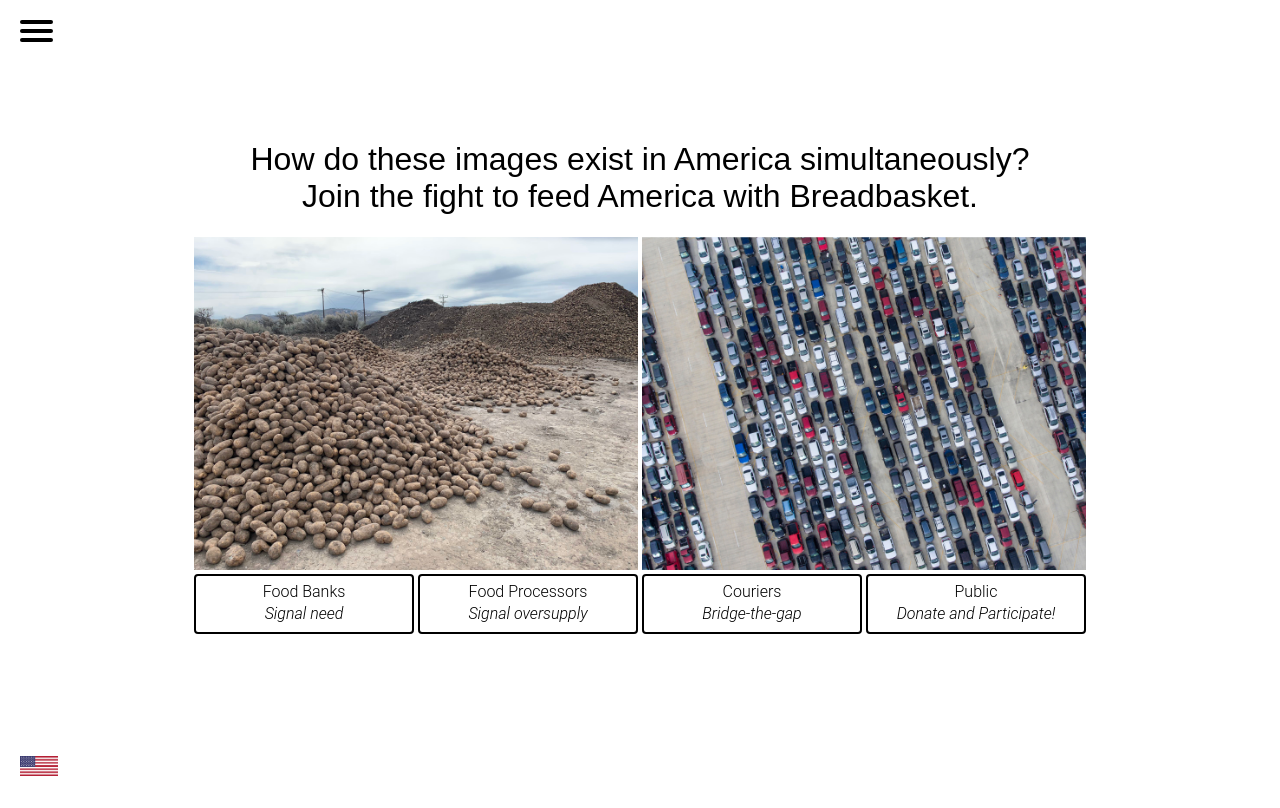
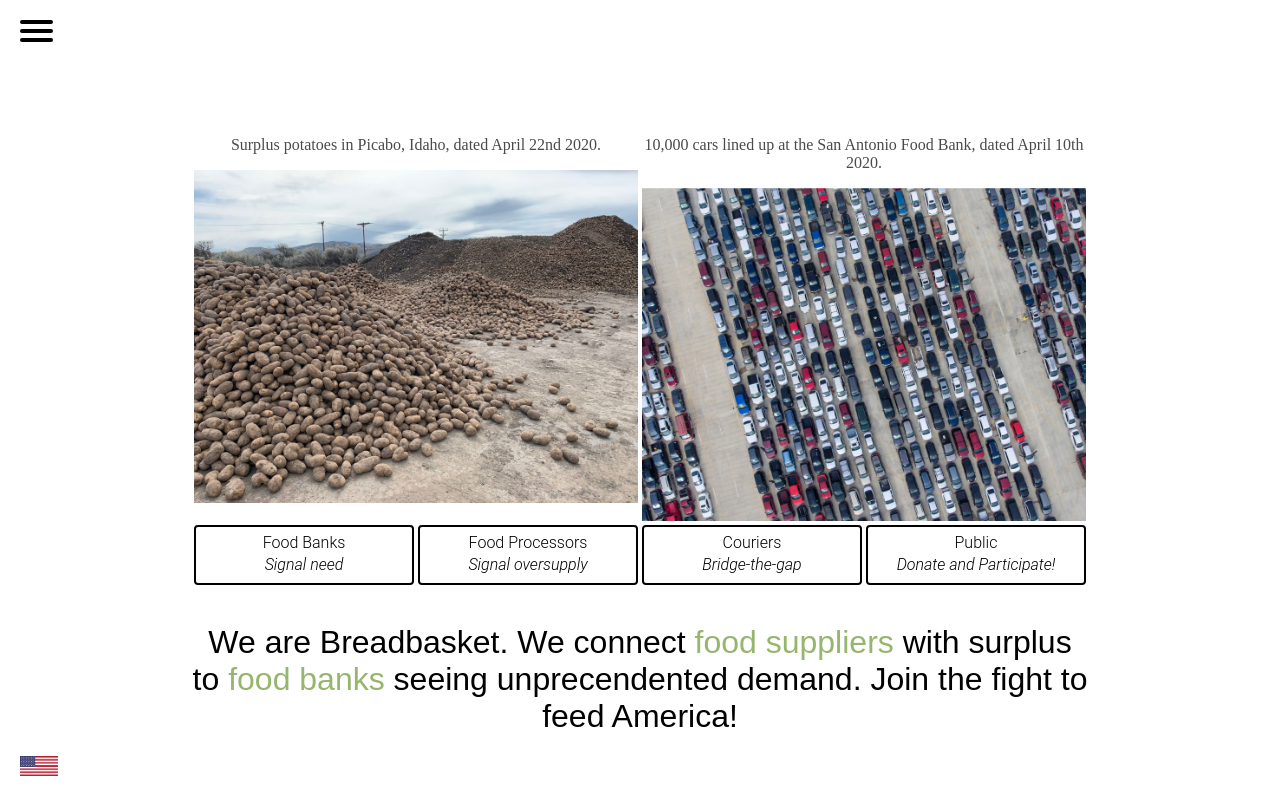
Before and after one commit to wnuelle/breadbasket, a Flask app: page / in a window 1280 px wide. Run offline with Flask 2, Linux system fonts and the light colour scheme; some libraries are stand-ins or nearby versions.

Commit message:
fixed homepage slightly

```diff
--- a/templates/Breadbasket.html
+++ b/templates/Breadbasket.html
@@ -27,14 +27,13 @@
 
 <body>
 	<div class="center">
-		<div class="headline">
-			<h1>How do these images exist in America simultaneously?<br>Join the fight to feed America with Breadbasket.</h1>
-		</div>
 		<div class="row">
 			<div class="column">
+				<p style="text-align:center;color:#4a4a49;">Surplus potatoes in Picabo, Idaho, dated April 22nd 2020.</p>
 				<img src="static/img/supply.jpeg" alt="Potatoes in Picabo, Idaho" style="width:100%">
 			</div>
 			<div class="column">
+				<p style="text-align:center;color:#4a4a49;">10,000 cars lined up at the San Antonio Food Bank, dated April 10th 2020.</p>
 				<img src="static/img/demand2.jpeg" alt="Food bank lines in San Antonio, Texas" style="width:100%">
 			</div>
 		</div>
@@ -44,6 +43,10 @@
 			<a href="{{ url_for('courier_form') }}" class="button1">Couriers<br><i>Bridge-the-gap</i></a>
 			<a href="{{ url_for('donate_form') }}" class="button1">Public <br><i>Donate and Participate!</i></a>
 		</div>
+		<br>
+		<div class="headline">
+			<h1>We are Breadbasket. We connect <span style="color:#96b56d">food suppliers</span> with surplus to <span style="color:#96b56d">food banks </span> seeing unprecendented demand. Join the fight to feed America!</h1>
+		</div>
 	</div>
 	<div id="flag">
 		<img src="static/img/flag.png" alt="US Flag" style="width: 3%">
```
